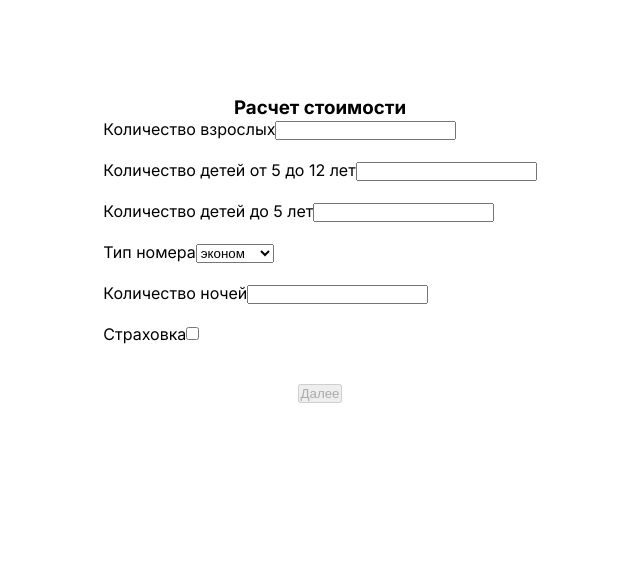
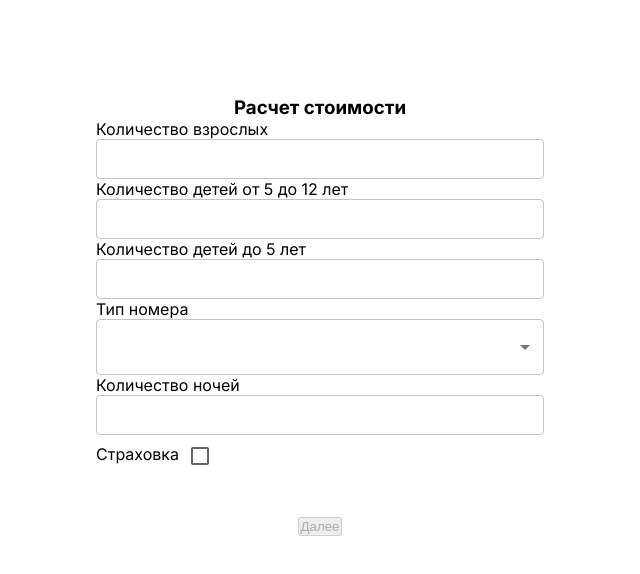
Before and after one commit to TGlubokaia/booking-app, a Next.js app: page / in a window 1280 px wide. Shown: the top 574 px of the page, without its empty margins (0-640 px from the left). Built offline with nearby package versions, Linux system fonts and the light colour scheme.

Commit message:
Добавляет MUI компоненты. WIP

```diff
--- a/package.json
+++ b/package.json
@@ -9,7 +9,12 @@
     "lint": "next lint"
   },
   "dependencies": {
+    "@emotion/react": "^11.11.1",
+    "@emotion/styled": "^11.11.0",
     "@hookform/resolvers": "^3.3.2",
+    "@mui/material": "^5.14.13",
+    "@mui/x-date-pickers": "^6.16.2",
+    "dayjs": "^1.11.10",
     "next": "13.5.4",
     "react": "^18",
     "react-dom": "^18",
--- a/src/components/modules/steps/price-details.tsx
+++ b/src/components/modules/steps/price-details.tsx
@@ -1,16 +1,20 @@
 import { useFormContext, useWatch } from 'react-hook-form';
-import { StateInfoType, SetInfoType } from '@/core/utils/types';
+import { InfoType, SetInfoType } from '@/core/utils/types';
 import { priceFields } from '@/core/utils/utils';
 import useCompletedStep from '@/core/hooks/useCompletedStep';
+import TextInput from '@/components/ui/input/input/text-input';
+import CheckboxInput from '@/components/ui/checkbox/checkbox';
+import SelectInput from '@/components/ui/select/select';
 
 type Props = {
-  info: StateInfoType;
+  info: InfoType;
   handleInfo: SetInfoType;
 };
 
 function PriceDetails(props: Props) {
   const {
     register,
+    control,
     formState: { errors },
   } = useFormContext();
   const updatedFields = useWatch({ name: priceFields });
@@ -20,31 +24,39 @@ function PriceDetails(props: Props) {
   return (
     <>
       <label>Количество взрослых</label>
-      <input type="number" {...register('adults')} />
-      <br />
-      <br />
+      <TextInput
+        control={control}
+        inputName={'adults'}
+        type={'number'}
+      />
       <label>Количество детей от 5 до 12 лет</label>
-      <input type="number" {...register('middleChildhood')} />
-      <br />
-      <br />
+      <TextInput
+        control={control}
+        inputName={'middleChildhood'}
+        type={'number'}
+      />
       <label>Количество детей до 5 лет</label>
-      <input type="number" {...register('earlyChildhood')} />
-      <br />
-      <br />
+      <TextInput
+        control={control}
+        inputName={'earlyChildhood'}
+        type={'number'}
+      />
       <label>Тип номера</label>
-      <select {...register('suit')}>
-        <option value="эконом">эконом</option>
-        <option value="стандарт">стандарт</option>
-        <option value="люкс">люкс</option>
-      </select>
-      <br />
-      <br />
+      <SelectInput
+        control={control}
+        selectName={'suit'}
+      />
       <label>Количество ночей</label>
-      <input type="number" {...register('nights')} />
-      <br />
-      <br />
+      <TextInput
+        control={control}
+        inputName={'nights'}
+        type={'number'}
+      />
       <label>Страховка</label>
-      <input type="checkbox" {...register('isInsured')} />
+      <CheckboxInput
+        control={control}
+        checkboxName={'isInsured'}
+      />
     </>
   );
 }
--- a/src/components/modules/steps/user-details.tsx
+++ b/src/components/modules/steps/user-details.tsx
@@ -1,16 +1,20 @@
 import { useFormContext, useWatch } from 'react-hook-form';
-import { StateInfoType, SetInfoType } from '@/core/utils/types';
+import { InfoType, SetInfoType } from '@/core/utils/types';
 import { userFields } from '@/core/utils/utils';
 import useCompletedStep from '@/core/hooks/useCompletedStep';
+import TextInput from '@/components/ui/input/input/text-input';
+import DateInput from '@/components/ui/date-input/date-input';
+
 
 type Props = {
-  info: StateInfoType;
+  info: InfoType;
   handleInfo: SetInfoType;
 };
 
 function UserDetails(props: Props) {
   const {
     register,
+    control,
     formState: { errors },
   } = useFormContext();
   const updatedFields = useWatch({ name: userFields });
@@ -20,28 +24,31 @@ function UserDetails(props: Props) {
   return (
     <>
       <label>Фамилия</label>
-      <input type="text" {...register('lastName')} />
+      <TextInput
+        control={control}
+        inputName={'lastName'}
+      />
+      <label>Имя</label>
+      <TextInput
+        control={control}
+        inputName={'firstName'}
+      />
+      <label>Отчество</label>
+      <TextInput
+        control={control}
+        inputName={'fatherName'}
+      />
+      <label>Номер телефона</label>
+      <TextInput
+        control={control}
+        inputName={'tel'}
+      />
+      <label>Дата рождения</label>
       <br />
-      <br />
-      <label>Имя</label>
-      <input type="text" {...register('firstName')} />
-      <br />
-      <br />
-      <label>Отчество</label>
-      <input type="text" {...register('fatherName')} />
-      <br />
-      <br />
-      <label>Номер телефона</label>
-      <input
-        type="tel"
-        {...register('tel')}
-        maxLength={13}
-        placeholder="+790000000-00"
+      <DateInput
+        control={control}
+        inputName={'birthDate'}
       />
-      <br />
-      <br />
-      <label>Дата рождения</label>
-      <input type="date" {...register('birthDate')} />
     </>
   );
 }
--- /dev/null
+++ b/src/components/ui/checkbox/checkbox.tsx
@@ -0,0 +1,41 @@
+import { ComponentProps } from "react";
+import {
+  Control,
+  FieldPath,
+  FieldValues,
+  useController,
+} from "react-hook-form";
+
+import Checkbox from "@mui/material/Checkbox";
+
+interface CheckboxProps<
+  TFieldsValues extends FieldValues = FieldValues,
+  TFieldName extends FieldPath<TFieldsValues> = FieldPath<TFieldsValues>,
+> {
+  control: Control<TFieldsValues>;
+  checkboxName: TFieldName;
+}
+
+const CheckboxInput = <
+  TFieldsValues extends FieldValues = FieldValues,
+  TFieldName extends FieldPath<TFieldsValues> = FieldPath<TFieldsValues>,
+>(
+  props: CheckboxProps<TFieldsValues, TFieldName>,
+) => {
+  const { checkboxName, control, ...rest } = props;
+  const {
+    field,
+  } = useController({
+    name: checkboxName,
+    control: control,
+  });
+
+  return (
+    <Checkbox
+      defaultValue={'false'}
+      {...field}
+    />
+  );
+};
+
+export default CheckboxInput;
--- /dev/null
+++ b/src/components/ui/date-input/date-input.tsx
@@ -0,0 +1,48 @@
+import {
+  Control,
+  FieldPath,
+  FieldValues,
+  useController,
+} from "react-hook-form";
+
+import { AdapterDayjs } from '@mui/x-date-pickers/AdapterDayjs';
+import { LocalizationProvider } from '@mui/x-date-pickers/LocalizationProvider';
+import { DatePicker } from '@mui/x-date-pickers/DatePicker';
+
+interface DateInputProps<
+  TFieldsValues extends FieldValues = FieldValues,
+  TFieldName extends FieldPath<TFieldsValues> = FieldPath<TFieldsValues>,
+> {
+  control: Control<TFieldsValues>;
+  inputName: TFieldName
+}
+const DateInput = <
+  TFieldsValues extends FieldValues = FieldValues,
+  TFieldName extends FieldPath<TFieldsValues> = FieldPath<TFieldsValues>,
+>(
+  props: DateInputProps<TFieldsValues, TFieldName>,
+) => {
+  const {
+    field,
+    fieldState: { error },
+  } = useController({
+    name: props.inputName,
+    control: props.control,
+  });
+
+  console.log(error);
+
+  return (
+    // Нужна доработка
+    <LocalizationProvider dateAdapter={AdapterDayjs}>
+      <DatePicker
+        fullWidth
+        slotProps={{ textField: { error: !!error, helperText: error?.message } }}
+        defaultValue=""
+        {...field} />
+    </LocalizationProvider>
+
+  );
+};
+
+export default DateInput;
--- /dev/null
+++ b/src/components/ui/input/input/text-input.tsx
@@ -0,0 +1,47 @@
+import {
+  Control,
+  FieldPath,
+  FieldValues,
+  useController,
+} from "react-hook-form";
+
+import TextField from "@mui/material/TextField";
+
+interface TextInputProps<
+  TFieldsValues extends FieldValues = FieldValues,
+  TFieldName extends FieldPath<TFieldsValues> = FieldPath<TFieldsValues>,
+> {
+  control: Control<TFieldsValues>;
+  inputName: TFieldName;
+  type?: string
+};
+
+const TextInput = <
+  TFieldsValues extends FieldValues = FieldValues,
+  TFieldName extends FieldPath<TFieldsValues> = FieldPath<TFieldsValues>,
+>(
+  props: TextInputProps<TFieldsValues, TFieldName>,
+) => {
+  const {
+    field,
+    fieldState: { error },
+  } = useController({
+    name: props.inputName,
+    control: props.control,
+  });
+
+  return (
+    <TextField
+      helperText={error ? error.message : null}
+      defaultValue=""
+      size="small"
+      error={!!error}
+      fullWidth
+      variant="outlined"
+      type={props.type}
+      {...field}
+    />
+  );
+};
+
+export default TextInput;
--- /dev/null
+++ b/src/components/ui/select/select.tsx
@@ -0,0 +1,45 @@
+import {
+  Control,
+  FieldPath,
+  FieldValues,
+  useController,
+} from "react-hook-form";
+
+import Select from "@mui/material/Select";
+import MenuItem from '@mui/material/MenuItem';
+
+interface SelectInputProps<
+  TFieldsValues extends FieldValues = FieldValues,
+  TFieldName extends FieldPath<TFieldsValues> = FieldPath<TFieldsValues>,
+> {
+  control: Control<TFieldsValues>;
+  selectName: TFieldName;
+};
+
+const SelectInput = <
+  TFieldsValues extends FieldValues = FieldValues,
+  TFieldName extends FieldPath<TFieldsValues> = FieldPath<TFieldsValues>,
+>(
+  props: SelectInputProps<TFieldsValues, TFieldName>,
+) => {
+  const {
+    field,
+  } = useController({
+    name: props.selectName,
+    control: props.control,
+  });
+
+  return (
+    <Select
+      fullWidth
+      {...field}
+    >
+      <MenuItem value={'эконом'}>эконом</MenuItem>
+      <MenuItem value={'стандарт'}>стандарт</MenuItem>
+      <MenuItem value={'люкс'}>люкс</MenuItem>
+    </Select>
+
+  );
+};
+
+export default SelectInput;
--- a/src/features/booking-form/booking-form.tsx
+++ b/src/features/booking-form/booking-form.tsx
@@ -3,7 +3,7 @@ import { yupResolver } from '@hookform/resolvers/yup';
 import { schema } from '@/features/booking-form/schema';
 
 export function BookingForm({ children }: { children: React.ReactNode }) {
-  const methods = useForm({ mode: 'onBlur', resolver: yupResolver(schema) });
+  const methods = useForm({ mode: 'onTouched', resolver: yupResolver(schema) });
 
   return (
     <FormProvider {...methods}>
```
Also changed, not shown: 1 other file (tests, documents, lock files or other folders).
